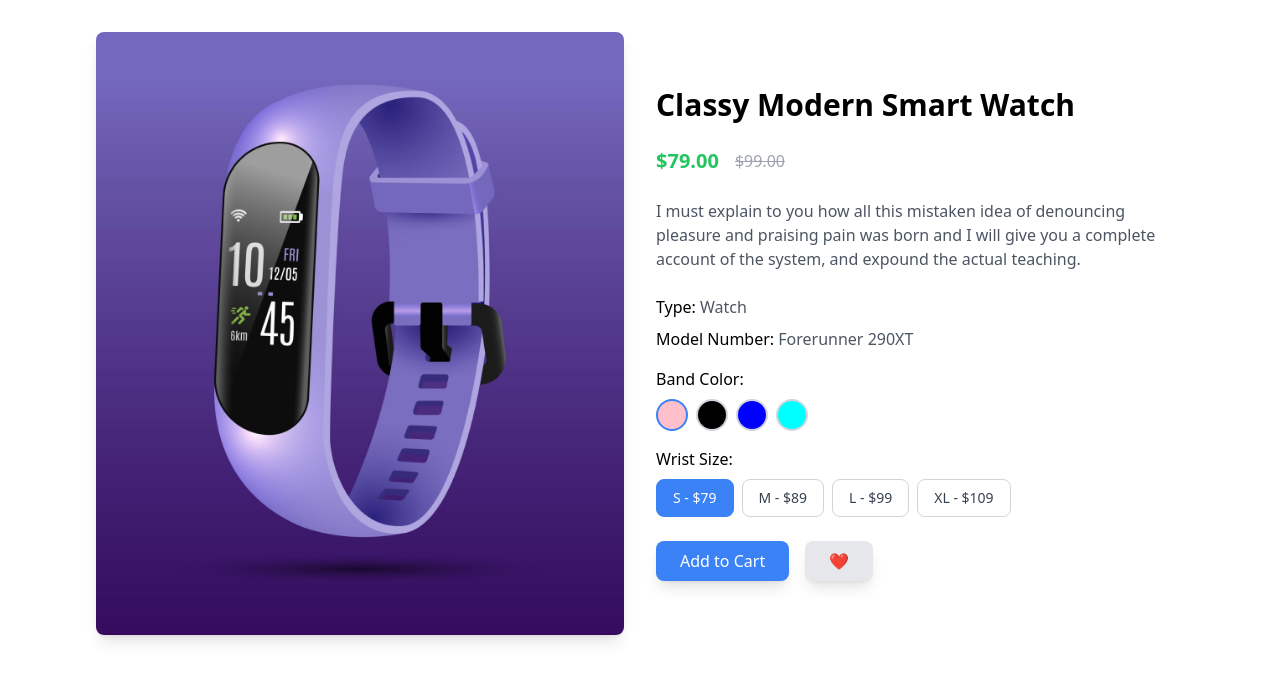
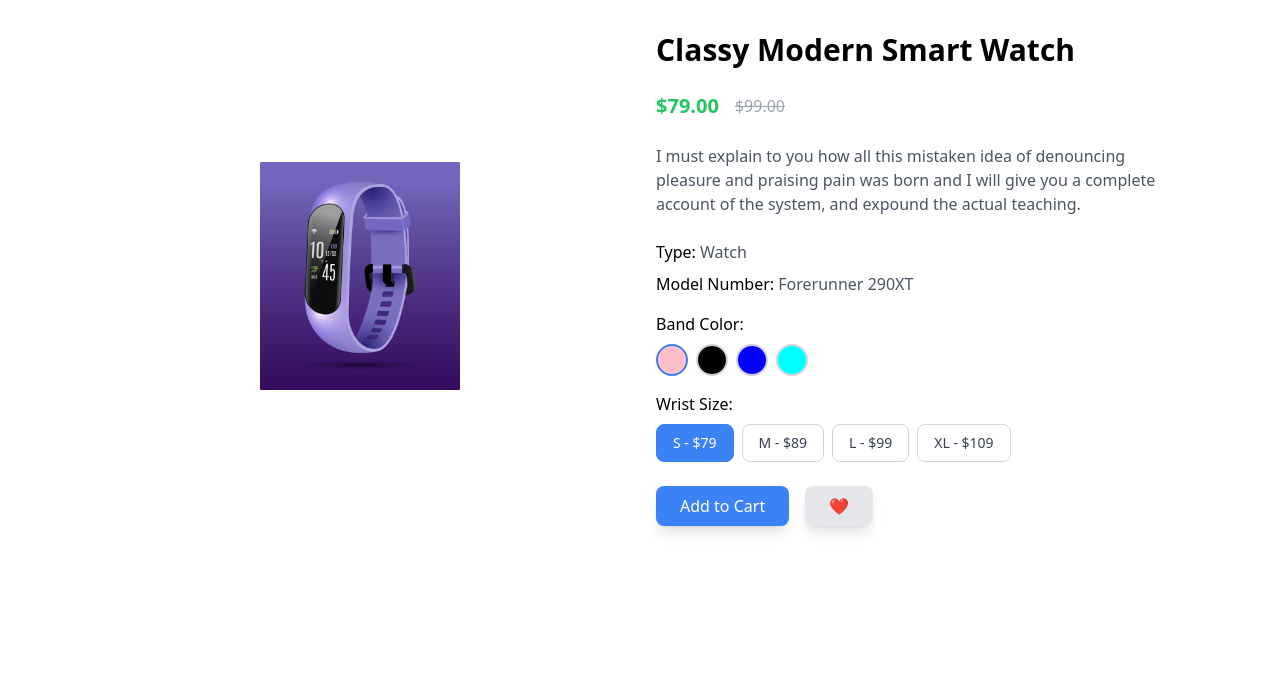
Before and after one commit to TanjimulSabbir/product-cart, a React (Vite) app: page / in a window 1280 px wide. Shown: the top 680 px of the page. Built offline with nearby package versions, Linux system fonts and the light colour scheme.

Commit message:
trying to dynamic images and size

```diff
--- a/src/components/products-details/ProductImages.tsx
+++ b/src/components/products-details/ProductImages.tsx
@@ -0,0 +1,27 @@
+import { Image } from "antd";
+import { useState } from "react";
+import { products, Product } from "../../utils/prodcuts.tsx";
+
+interface ProductImagesProps {
+  selectedColor: string;
+}
+
+export default function ProductImages({ selectedColor }: ProductImagesProps) {
+  const product: Product = products[0];
+  const [current, setCurrent] = useState(0);
+
+  const imageList = product.images[selectedColor];
+
+  return (
+    <main>
+      <Image.PreviewGroup
+        preview={{
+          toolbarRender: () => null,
+          onChange: (index) => setCurrent(index),
+        }}
+      >
+        <Image src={imageList} width={200} />
+      </Image.PreviewGroup>
+    </main>
+  );
+}
--- a/src/components/products-details/index.tsx
+++ b/src/components/products-details/index.tsx
@@ -1,66 +1,41 @@
 import { useState } from "react";
-import pinkWatch from "../../assets/product-details/pink-product.png"
-import blueWatch from "../../assets/product-details/blue-product.png"
-import cyanWatch from "../../assets/product-details/cyan-product.png"
-import blackWatch from "../../assets/product-details/black-product.png"
-import { Image } from "antd";
-
-const products = [
-  {
-    id: 1,
-    name: "Classy Modern Smart Watch",
-    description:
-      "I must explain to you how all this mistaken idea of denouncing pleasure and praising pain was born and I will give you a complete account of the system, and expound the actual teaching.",
-    model: "Forerunner 290XT",
-    type: "Watch",
-    basePrice: 79,
-    discountPrice: 99,
-    colors: ["pink", "black", "blue", "cyan"],
-    sizes: [
-      { label: "S", price: 79 },
-      { label: "M", price: 89 },
-      { label: "L", price: 99 },
-      { label: "XL", price: 109 },
-    ],
-    images: {
-      pink: pinkWatch,
-      black: blackWatch,
-      blue:blueWatch,
-      cyan: cyanWatch,
-    },
-  },
-];
+import ProductImages from "./ProductImages";
+import { products, Product, Size, Color } from "../../utils/prodcuts.tsx";
 
 export default function ProductDetails() {
-  const [selectedColor, setSelectedColor] = useState("pink");
-  const [selectedSize, setSelectedSize] = useState(products[0].sizes[0]);
-  const product = products[0];
+  const product: Product = products[0]; // Get the first product
+  const [selectedSize, setSelectedSize] = useState<Size>(product.sizes[0]);
+  const [selectedColor, setSelectedColor] = useState<string>(product.colors[0]);
 
   return (
     <main className="container max-w-screen-2xl mx-auto horizantalPadding">
       <div className="flex gap-8 p-8 items-center justify-center">
         <div className="w-full md:w-1/2 flex justify-center items-center">
-        <Image
-          src={product.images[selectedColor]}
-          alt={selectedColor}
-          className="w-3/4 h-auto rounded-lg shadow-lg"
-        />
+          <ProductImages selectedColor={selectedColor} /> {/* Pass selectedColor to ProductImages */}
         </div>
 
         <div className="w-full md:w-1/2 space-y-6">
           <h1 className="text-3xl font-bold">{product.name}</h1>
 
           <div className="flex items-center space-x-4">
-          <span className="text-xl font-bold text-green-500">${selectedSize.price.toFixed(2)}</span>
-          <span className="line-through text-gray-400">${product.discountPrice.toFixed(2)}</span>
+            <span className="text-xl font-bold text-green-500">
+              ${selectedSize.price.toFixed(2)}
+            </span>
+            <span className="line-through text-gray-400">
+              ${product.discountPrice.toFixed(2)}
+            </span>
           </div>
 
           <p className="text-gray-600">{product.description}</p>
 
           <div className="space-y-4">
             <div className="space-y-2">
-            <p className="font-medium">Type: <span className="text-gray-600">{product.type}</span></p>
-            <p className="font-medium">Model Number: <span className="text-gray-600">{product.model}</span></p>
+              <p className="font-medium">
+                Type: <span className="text-gray-600">{product.type}</span>
+              </p>
+              <p className="font-medium">
+                Model Number: <span className="text-gray-600">{product.model}</span>
+              </p>
             </div>
 
             <div className="space-y-2">
--- a/src/utils/prodcuts.tsx
+++ b/src/utils/prodcuts.tsx
@@ -3,7 +3,6 @@ import blueWatch from "../assets/product-details/blue-product.png";
 import cyanWatch from "../assets/product-details/cyan-product.png";
 import blackWatch from "../assets/product-details/black-product.png";
 
-// Define types for product data
 export interface Size {
   label: string;
   price: number;
@@ -19,10 +18,10 @@ export interface Product {
   discountPrice: number;
   colors: string[];
   sizes: Size[];
-  images: Record<string, string>; // A map of color names to image URLs
+  images: Record<string, string>;
 }
 
-export type Color = "pink" | "black" | "blue" | "cyan"; // Define possible colors for the product
+export type Color = "pink" | "black" | "blue" | "cyan";
 
 export const products: Product[] = [
   {
```
Lines whose indentation alone changed are shown as unchanged.
